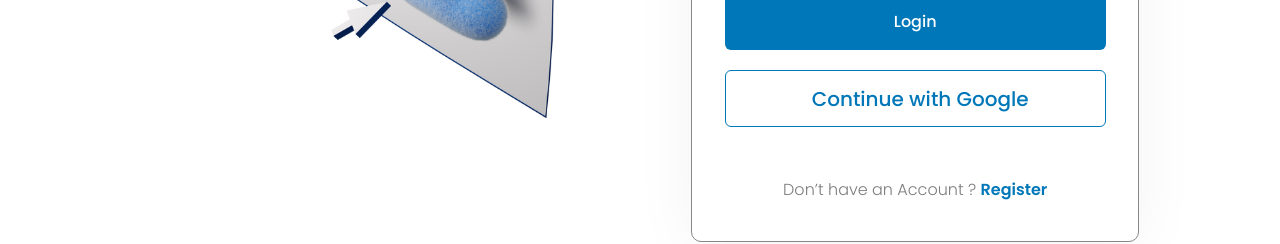
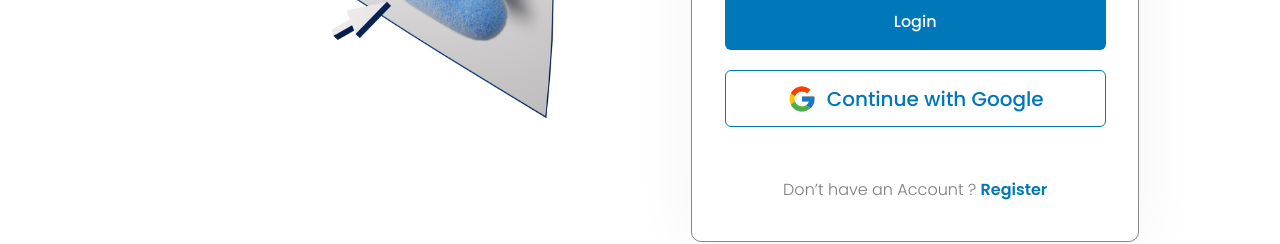
Before and after one commit to ghayth-afli/Frankme-Sell-Share-Digital-Content, an Angular app in the folder front/: page /login in a window 1280 px wide. Shown: the part 440-684 px from the top of the page. Built offline with nearby package versions, Linux system fonts and the light colour scheme.

Commit message:
fix login css component

```diff
--- a/front/src/app/core/authentication/components/login/login.component.css
+++ b/front/src/app/core/authentication/components/login/login.component.css
@@ -155,6 +155,10 @@
 }
 
 .google-btn {
+  display: flex;
+  justify-content: center;
+  align-items: center;
+  gap: 10px;
   border-radius: 6px;
   border: 1px solid var(--primary-color);
   background: #fff;
--- a/front/src/app/core/authentication/components/login/login.component.html
+++ b/front/src/app/core/authentication/components/login/login.component.html
@@ -61,7 +61,32 @@
       </div>
       <div class="btn">
         <button class="google-btn">
-          <i class="fab fa-google fa-1.75x"></i>Continue with Google
+          <svg
+            xmlns="http://www.w3.org/2000/svg"
+            x="0px"
+            y="0px"
+            width="30"
+            height="30"
+            viewBox="0 0 48 48"
+          >
+            <path
+              fill="#FFC107"
+              d="M43.611,20.083H42V20H24v8h11.303c-1.649,4.657-6.08,8-11.303,8c-6.627,0-12-5.373-12-12c0-6.627,5.373-12,12-12c3.059,0,5.842,1.154,7.961,3.039l5.657-5.657C34.046,6.053,29.268,4,24,4C12.955,4,4,12.955,4,24c0,11.045,8.955,20,20,20c11.045,0,20-8.955,20-20C44,22.659,43.862,21.35,43.611,20.083z"
+            ></path>
+            <path
+              fill="#FF3D00"
+              d="M6.306,14.691l6.571,4.819C14.655,15.108,18.961,12,24,12c3.059,0,5.842,1.154,7.961,3.039l5.657-5.657C34.046,6.053,29.268,4,24,4C16.318,4,9.656,8.337,6.306,14.691z"
+            ></path>
+            <path
+              fill="#4CAF50"
+              d="M24,44c5.166,0,9.86-1.977,13.409-5.192l-6.19-5.238C29.211,35.091,26.715,36,24,36c-5.202,0-9.619-3.317-11.283-7.946l-6.522,5.025C9.505,39.556,16.227,44,24,44z"
+            ></path>
+            <path
+              fill="#1976D2"
+              d="M43.611,20.083H42V20H24v8h11.303c-0.792,2.237-2.231,4.166-4.087,5.571c0.001-0.001,0.002-0.001,0.003-0.002l6.19,5.238C36.971,39.205,44,34,44,24C44,22.659,43.862,21.35,43.611,20.083z"
+            ></path>
+          </svg>
+          <div>Continue with Google</div>
         </button>
       </div>
     </form>
```
